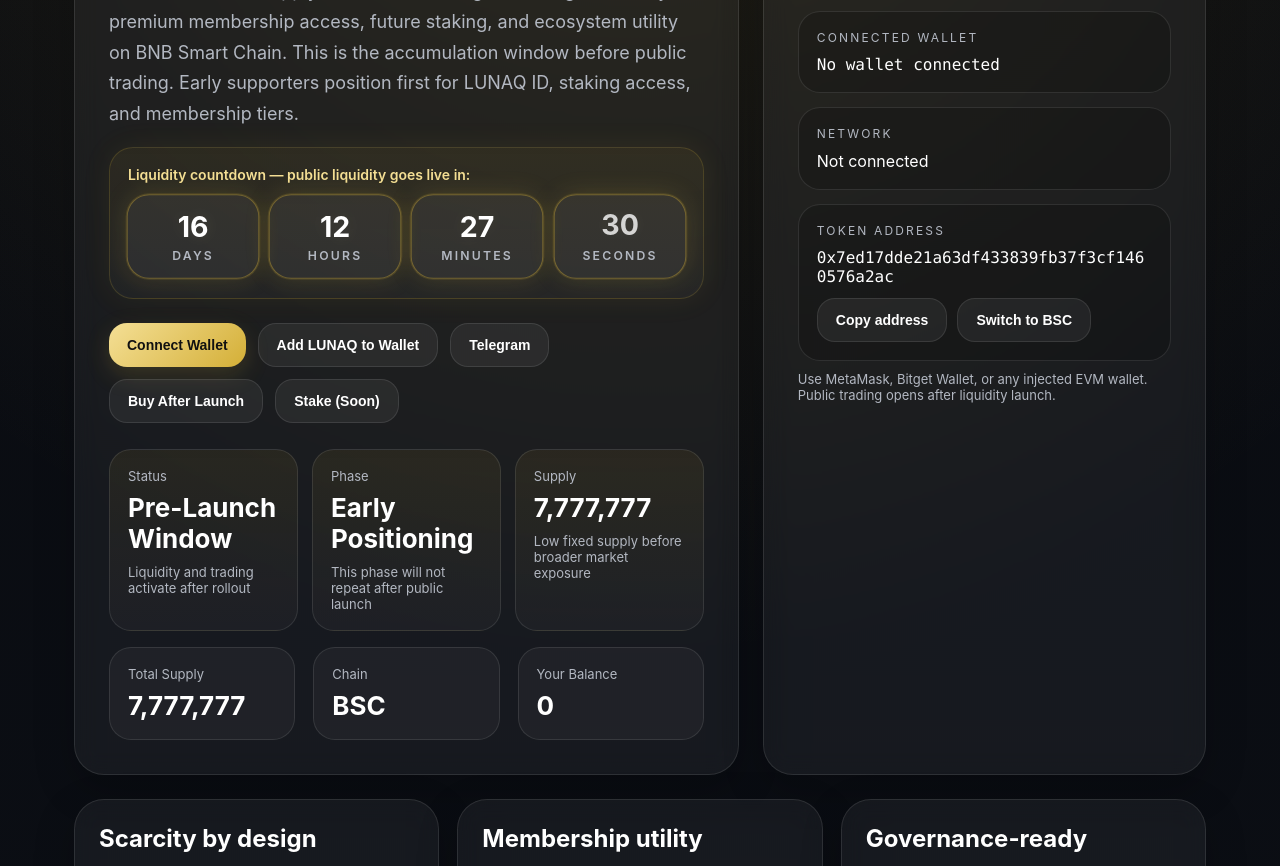
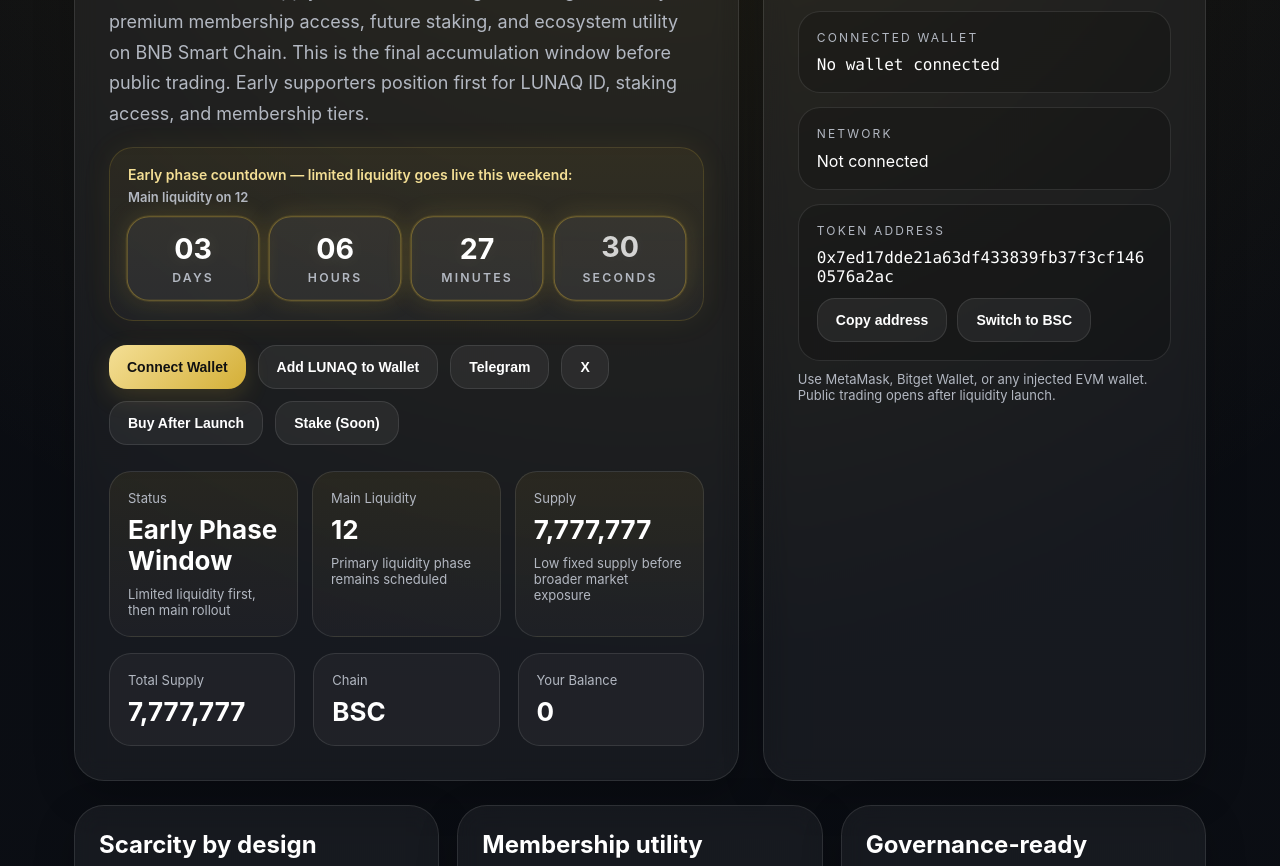
Before and after one commit to mgawa/lunaq-site, a plain HTML site: page index.html in a window 1280 px wide. Shown: the part 388-1254 px from the top of the page. Drawn offline with nearby package versions, Linux system fonts and the light colour scheme.

Commit message:
Revise countdown and launch phase messaging
Updated countdown and launch phase details in the HTML.

```diff
--- a/index.html
+++ b/index.html
@@ -35,12 +35,16 @@
       backdrop-filter: blur(12px);
       box-shadow:0 14px 40px rgba(0,0,0,0.22);
     }
-    .header{display:flex;justify-content:space-between;align-items:center;gap:16px;padding:18px 20px}
+    .header{
+      display:flex;justify-content:space-between;align-items:center;gap:16px;
+      padding:18px 20px;
+    }
     .brand{display:flex;align-items:center;gap:14px}
     .logo{
       position:relative;width:58px;height:58px;border-radius:22px;
-      background:rgba(255,255,255,0.04);border:1px solid var(--line);overflow:hidden;
-      box-shadow:0 0 40px rgba(212,175,55,0.08);
+      background:rgba(255,255,255,0.04);border:1px solid var(--line);
+      overflow:hidden;
+      box-shadow: 0 0 40px rgba(212,175,55,0.08);
     }
     .logo:before{
       content:"";position:absolute;inset:9px;border-radius:50%;
@@ -74,8 +78,12 @@
     .lead{color:var(--muted);font-size:18px;line-height:1.7;max-width:760px}
     .hero-buttons{display:flex;gap:12px;flex-wrap:wrap;margin-top:24px}
     .launch-band{display:grid;grid-template-columns:repeat(3,1fr);gap:14px;margin-top:26px}
-    .launch-box,.stat{padding:18px;border-radius:22px;background:rgba(255,255,255,0.04);border:1px solid var(--line)}
-    .launch-box{background:linear-gradient(180deg, rgba(212,175,55,0.08), rgba(255,255,255,0.03))}
+    .launch-box,.stat{
+      padding:18px;border-radius:22px;background:rgba(255,255,255,0.04);border:1px solid var(--line)
+    }
+    .launch-box{
+      background:linear-gradient(180deg, rgba(212,175,55,0.08), rgba(255,255,255,0.03));
+    }
     .stat .label,.launch-box .label{font-size:13px;color:var(--muted)}
     .stat .value,.launch-box .value{font-size:26px;font-weight:700;margin-top:8px}
     .panel-section{padding:18px;border-radius:22px;background:rgba(0,0,0,0.18);border:1px solid var(--line);margin-top:14px}
@@ -118,6 +126,7 @@
       to{transform:translateX(320%) rotate(18deg)}
     }
     .countdown .top{font-size:14px;color:#f4df95}
+    .countdown .subtop{font-size:13px;color:var(--muted);margin-top:6px}
     .countdown .timer{display:grid;grid-template-columns:repeat(4,1fr);gap:12px;margin-top:14px}
     .count-card{
       background:rgba(255,255,255,0.05);
@@ -166,6 +175,7 @@
         <a href="#roadmap">Roadmap</a>
         <a href="#tokenomics">Tokenomics</a>
         <a href="https://t.me/lunaqofficial" target="_blank">Telegram</a>
+        <a href="https://x.com/lunaq_office" target="_blank">X</a>
         <a href="https://pancakeswap.finance/swap?outputCurrency=0x7ed17dde21a63df433839fb37f3cf1460576a2ac" target="_blank"><button class="btn btn-primary">Buy on PancakeSwap</button></a>
       </div>
     </div>
@@ -173,16 +183,17 @@
     <div class="hero">
       <div class="card hero-left">
         <div class="eyebrow">Launching Soon • BSC • Web3 Identity • Wallet Connect</div>
-        <h2>20-day countdown to public liquidity.</h2>
+        <h2>Weekend early phase launch.</h2>
         <p class="lead">
           LUNAQ is a fixed-supply BEP20 token designed for digital identity, premium membership access, future staking, and ecosystem utility on BNB Smart Chain.
-          This is the accumulation window before public trading. Early supporters position first for LUNAQ ID, staking access, and membership tiers.
+          This is the final accumulation window before public trading. Early supporters position first for LUNAQ ID, staking access, and membership tiers.
         </p>
 
-        <div class="countdown" id="countdown">
-          <div class="top">Liquidity countdown — public liquidity goes live in:</div>
-          <div class="timer">
-            <div class="count-card" id="daysCard"><div class="num" id="days">20</div><div class="lab">Days</div></div>
+        <div class="countdown" id="countdownWrap">
+          <div class="top">Early phase countdown — limited liquidity goes live this weekend:</div>
+          <div class="subtop">Main liquidity on 12</div>
+          <div class="timer" id="countdown">
+            <div class="count-card" id="daysCard"><div class="num" id="days">00</div><div class="lab">Days</div></div>
             <div class="count-card" id="hoursCard"><div class="num" id="hours">00</div><div class="lab">Hours</div></div>
             <div class="count-card" id="minutesCard"><div class="num" id="minutes">00</div><div class="lab">Minutes</div></div>
             <div class="count-card" id="secondsCard"><div class="num" id="seconds">00</div><div class="lab">Seconds</div></div>
@@ -193,6 +204,7 @@
           <button class="btn btn-primary" id="connectBtn">Connect Wallet</button>
           <button class="btn btn-ghost" id="addTokenBtn">Add LUNAQ to Wallet</button>
           <a href="https://t.me/lunaqofficial" target="_blank"><button class="btn btn-ghost">Telegram</button></a>
+          <a href="https://x.com/lunaq_office" target="_blank"><button class="btn btn-ghost">X</button></a>
           <a href="https://pancakeswap.finance/swap?outputCurrency=0x7ed17dde21a63df433839fb37f3cf1460576a2ac" target="_blank"><button class="btn btn-ghost">Buy After Launch</button></a>
           <button class="btn btn-ghost" id="stakeBtn">Stake (Soon)</button>
         </div>
@@ -200,13 +212,13 @@
         <div class="launch-band">
           <div class="launch-box">
             <div class="label">Status</div>
-            <div class="value">Pre-Launch Window</div>
-            <div class="small-note">Liquidity and trading activate after rollout</div>
+            <div class="value">Early Phase Window</div>
+            <div class="small-note">Limited liquidity first, then main rollout</div>
           </div>
           <div class="launch-box">
-            <div class="label">Phase</div>
-            <div class="value">Early Positioning</div>
-            <div class="small-note">This phase will not repeat after public launch</div>
+            <div class="label">Main Liquidity</div>
+            <div class="value">12</div>
+            <div class="small-note">Primary liquidity phase remains scheduled</div>
           </div>
           <div class="launch-box">
             <div class="label">Supply</div>
@@ -333,6 +345,7 @@
         <div class="list-item"><a href="https://pancakeswap.finance/swap?outputCurrency=0x7ed17dde21a63df433839fb37f3cf1460576a2ac" target="_blank">Buy on PancakeSwap</a><strong>Open</strong></div>
         <div class="list-item"><a href="https://t.me/lunaqofficial" target="_blank">Telegram announcements</a><strong>Open</strong></div>
         <div class="list-item"><a href="https://t.me/lunaqcommunity" target="_blank">Telegram community</a><strong>Open</strong></div>
+        <div class="list-item"><a href="https://x.com/lunaq_office" target="_blank">Official X account</a><strong>Open</strong></div>
         <div class="notice">Live on Vercel now. You can move to a custom domain later without rebuilding the site.</div>
       </div>
     </div>
@@ -345,6 +358,7 @@
         </div>
         <div class="link-row">
           <a href="https://t.me/lunaqofficial" target="_blank"><button class="btn btn-ghost">Telegram</button></a>
+          <a href="https://x.com/lunaq_office" target="_blank"><button class="btn btn-ghost">X</button></a>
           <a href="https://pancakeswap.finance/swap?outputCurrency=0x7ed17dde21a63df433839fb37f3cf1460576a2ac" target="_blank"><button class="btn btn-primary">Buy</button></a>
         </div>
       </div>
@@ -358,7 +372,8 @@
     const RPC_URL = "https://bsc-dataseed.binance.org";
     const EXPLORER = "https://bscscan.com";
     const CURRENCY = { name: "BNB", symbol: "BNB", decimals: 18 };
-    const LAUNCH_AT = new Date("2026-04-12T00:00:00").getTime();
+    // Weekend early phase target
+    const LAUNCH_AT = new Date("2026-03-29T18:00:00").getTime();
 
     const ERC20_ABI = [
       "function balanceOf(address owner) view returns (uint256)",
@@ -504,12 +519,13 @@
       let diff = LAUNCH_AT - now;
 
       if (diff <= 0){
-        document.getElementById("countdown").innerHTML = `
-          <div class="top">Liquidity countdown</div>
+        document.getElementById("countdownWrap").innerHTML = `
+          <div class="top">Early phase countdown</div>
+          <div class="subtop">Main liquidity on 12</div>
           <div class="timer">
             <div class="count-card active" style="grid-column:1/-1;">
               <div class="num">LIVE</div>
-              <div class="lab">Liquidity Active</div>
+              <div class="lab">Early Phase Active</div>
             </div>
           </div>
         `;
```
